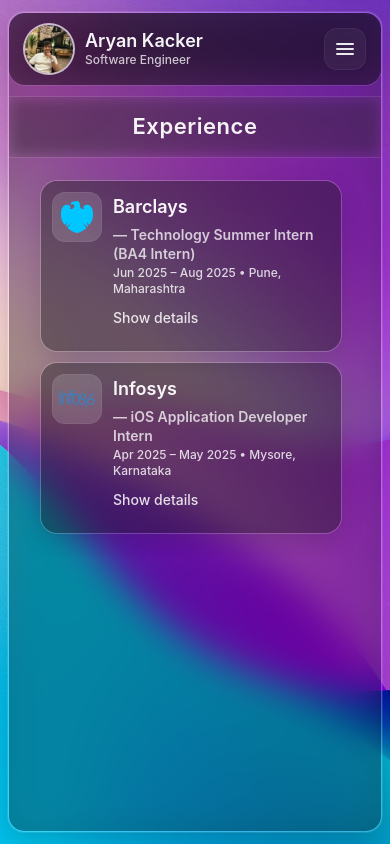
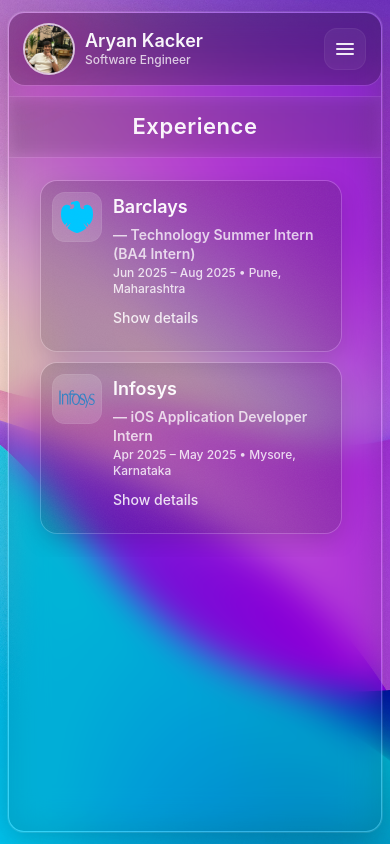
Before and after one commit to Aryankax/Portfolio-Website, a Next.js app in the folder portfolio-website/: page /experience in a window 390 px wide. Built offline with nearby package versions, Linux system fonts and the light colour scheme.

Commit message:
changed colors for mobile ios

```diff
--- a/portfolio-website/app/globals.css
+++ b/portfolio-website/app/globals.css
@@ -293,10 +293,17 @@
 /* iOS Safari glass fix: ensure proper compositing and avoid white washout */
 .ios-glass {
   background-clip: padding-box;
-  background-color: rgba(12, 12, 12, 0.38);
+  background-color: rgba(12, 12, 12, 0.16);
   -webkit-backdrop-filter: saturate(140%) blur(18px);
   backdrop-filter: saturate(140%) blur(18px);
   isolation: isolate;
+}
+
+/* Slightly adjust alpha for iOS Safari only */
+@supports (-webkit-backdrop-filter: blur(0)) {
+  .ios-glass {
+    background-color: rgba(12, 12, 12, 0.14);
+  }
 }
 
 /* Mobile menu pop animation */
```
